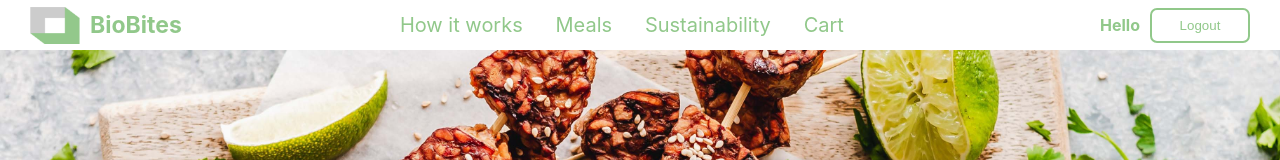
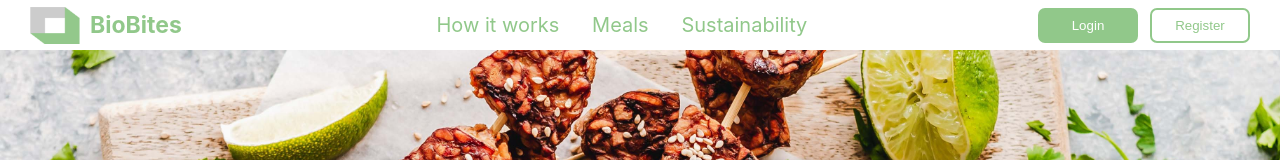
Before and after one commit to Laurazig/DCI_final, a React (Create React App) app in the folder front-end/: page / in a window 1280 px wide. Shown: the top 160 px of the page. Built offline with nearby package versions, Linux system fonts and the light colour scheme; no server answers.

Commit message:
const [isLoggedIn, setIsLoggedIn] = useState(false);

```diff
--- a/front-end/src/App.js
+++ b/front-end/src/App.js
@@ -24,7 +24,8 @@ function App() {
   const [cart, setCart] = useState(cartItems);
   const [orders, setOrders] = useState([]);
   const [user, setUser] = useState(userData);
-  const [isLoggedIn, setIsLoggedIn] = useState(true);
+  // this is the state variable that monitors the login
+  const [isLoggedIn, setIsLoggedIn] = useState(false);
   const [token, setToken] = useState(false);
   const [isAdmin, setIsAdmin] = useState(false);
   const [userId, setUserId] = useState("");
```
